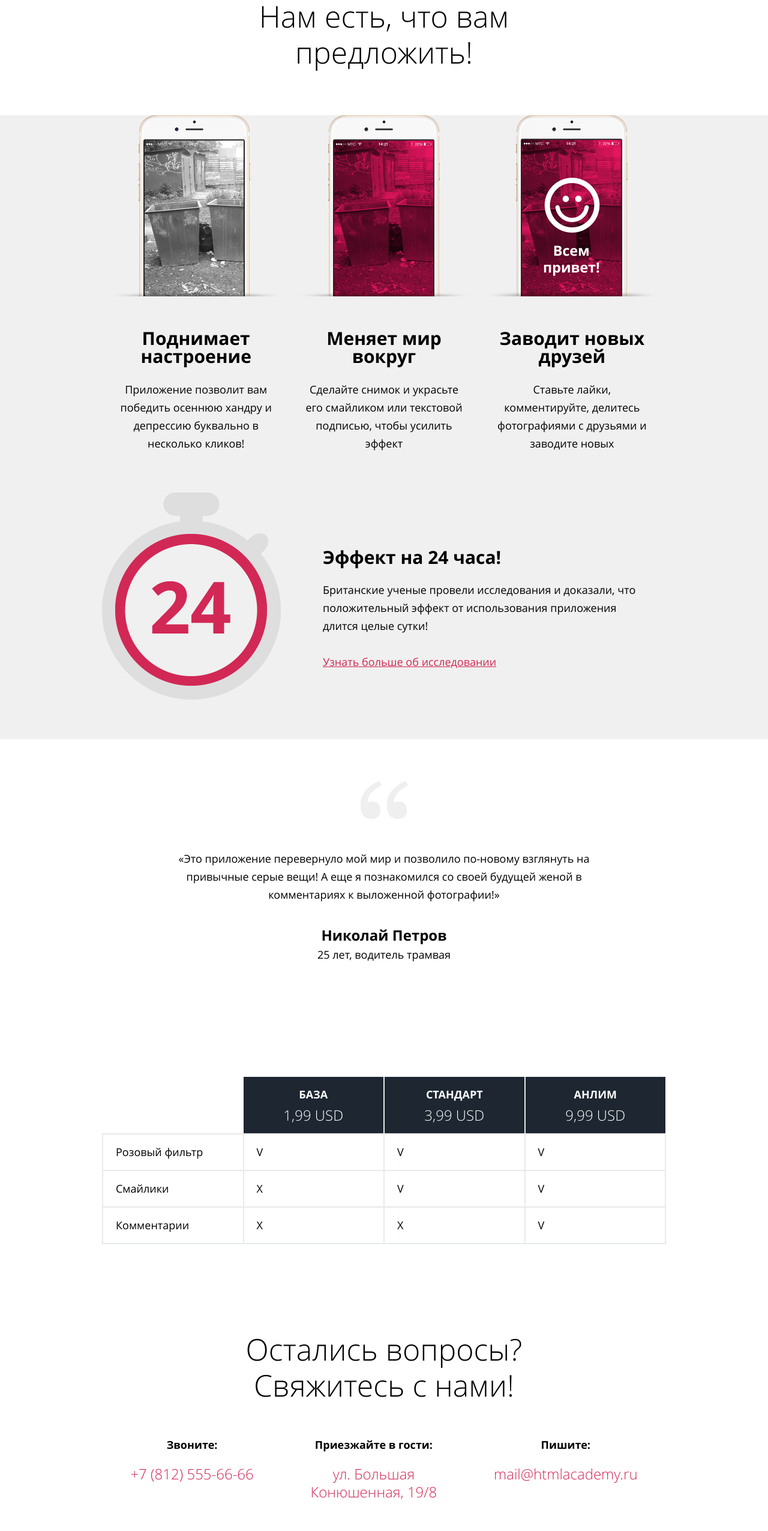
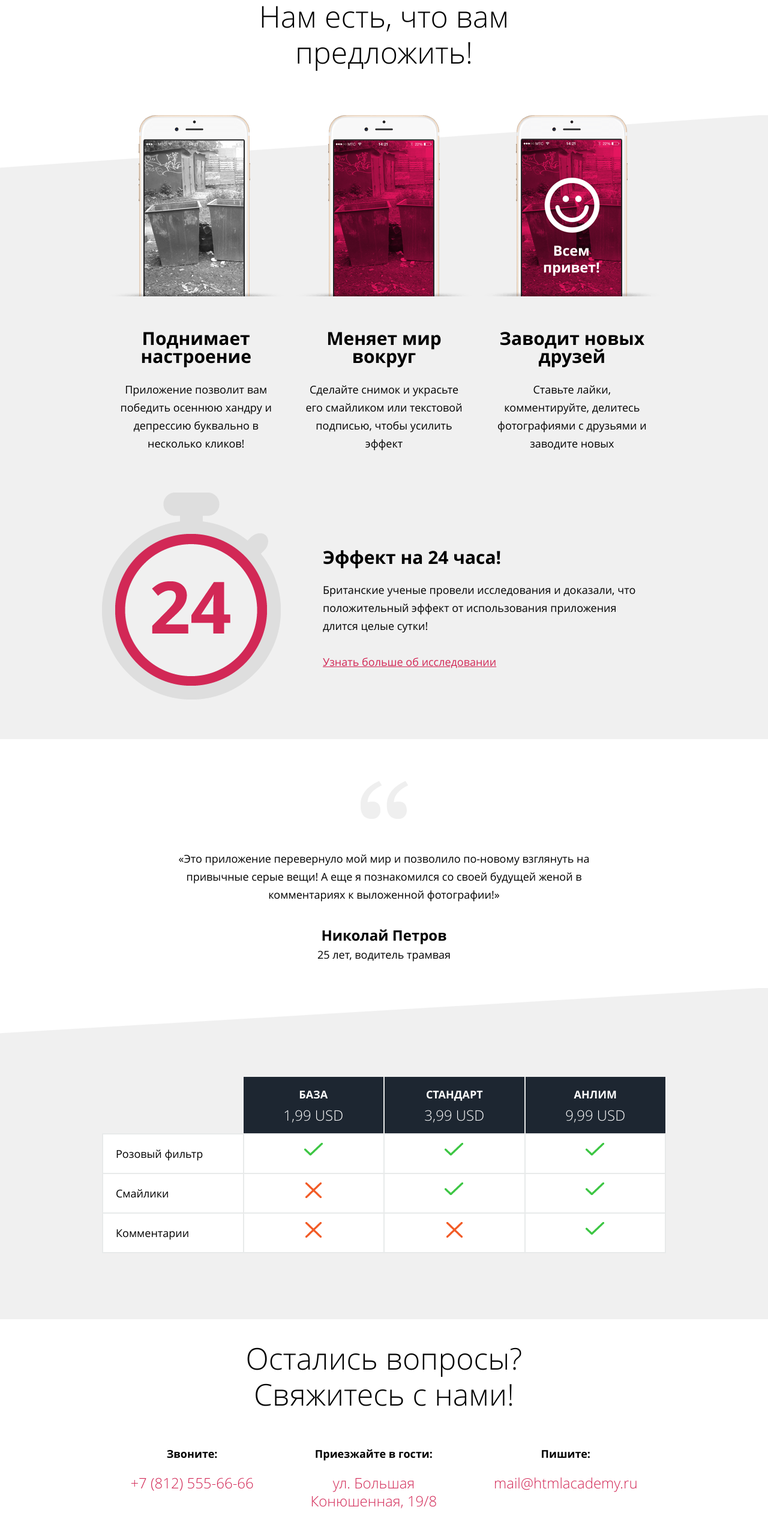
Before and after one commit to foxNP/Pink, a website: page index.html in a window 1280 px wide. Shown: the part 980-3532 px from the top of the page at 60% size. Drawn offline with Linux system fonts and the light colour scheme.

Commit message:
background-svg

```diff
--- a/_assets/scss/components/app-contacts.scss
+++ b/_assets/scss/components/app-contacts.scss
@@ -1,5 +1,5 @@
 .app-contacts {
-  padding-top: 10px;
+  padding-top: 42px;
   font-weight: 300;
   font-size: 24px;
   line-height: 30px;
@@ -35,7 +35,7 @@
       color: #000000;
       margin-left: auto;
       margin-right: auto;
-      margin-bottom: 38px;
+      margin-bottom: 36px;
       width: 225px;
 
       @media (max-width: $lg) and (min-width: $sm) {
--- a/_assets/scss/components/app-description.scss
+++ b/_assets/scss/components/app-description.scss
@@ -1,7 +1,7 @@
 .app-description {
   padding-top: 40px;
 
-  @media (min-width: $sm) and (max-width: $lg)  {
+  @media screen and (min-width: $sm)  {
     padding-top: 50px;
   }
 
@@ -49,6 +49,28 @@
 
   &__cards {
     background-color: #f0f0f0;
+    position: relative;
+  }
+
+  &__cards::before {
+    content: "";
+    display: block;
+    position: absolute;
+    top: 0;
+    left: 0;
+    margin-top: -1px;
+    width: 100%;
+    height: 35px;
+    background-image: url("../img/background/background-section.svg");
+    background-repeat: no-repeat;
+
+    @media screen and (min-width: $sm)  {
+      height: 90px;
+    }
+
+    @media screen and (min-width: $lg) {
+      height: 110px;
+    }
   }
 
   &__cards-inner {
@@ -87,4 +109,8 @@
       margin-top: 0;
     }
   }
+
+  &__box-info {
+    margin-top: -1px;
+  }
 }
--- a/_assets/scss/components/app-price.scss
+++ b/_assets/scss/components/app-price.scss
@@ -1,4 +1,8 @@
 .app-price {
+    background-color: #f0f0f0;
+    padding-top: 90px;
+    padding-bottom: 100px;
+    position: relative;
 
   @media screen and (min-width: $sm) {
     padding-top: 85px;
@@ -10,4 +14,25 @@
     padding-bottom: 110px;
   }
 
+  &:before {
+    content: "";
+    display: block;
+    position: absolute;
+    top: 0;
+    left: 0;
+    margin-top: -1px;
+    width: 100%;
+    height: 35px;
+    background-image: url("../img/background/background-section.svg");
+    background-repeat: no-repeat;
+
+    @media screen and (min-width: $sm)  {
+      height: 64px;
+    }
+
+    @media screen and (min-width: $lg) {
+      height: 95px;
+    }
+  }
+
 }
--- a/_assets/scss/components/box-info.scss
+++ b/_assets/scss/components/box-info.scss
@@ -15,7 +15,7 @@
     @media screen and (min-width: $sm) {
       display: flex;
       justify-content: space-between;
-      padding-top: 58px;
+      padding-top: 59px;
       padding-bottom: 58px;
       width: 620px;
       margin-left: auto;
@@ -23,7 +23,7 @@
     }
 
     @media screen and (min-width: $lg) {
-      padding-top: 0;
+      padding-top: 1px;
       width: 100%;
     }
   }
--- a/_assets/scss/components/map.scss
+++ b/_assets/scss/components/map.scss
@@ -11,24 +11,26 @@
     height: 500px;
   }
 
-  &__decor {
+  &:before {
+    content: "";
+    display: block;
     position: absolute;
     top: 0;
+    left: 0;
+    margin-top: -1px;
     width: 100%;
     height: 33px;
-    z-index: 1;
-  }
-}
+    background-image: url("../img/background/background-map.svg");
+    background-repeat: no-repeat;
+    z-index: 3;
 
-svg {
-  width: 100%;
-  height: 33px;
+    @media screen and (min-width: $sm) {
+      height: 68px;
+    }
 
-  @media (max-width: $lg) and (min-width: $sm) {
-    height: 68px;
+    @media screen and (min-width: $lg) {
+      height: 100px;
+    }
   }
 
-  @media screen and (min-width: $lg) {
-    height: 100px;
-  }
 }
--- a/_assets/scss/components/slider.scss
+++ b/_assets/scss/components/slider.scss
@@ -26,6 +26,7 @@
 
   &__option {
     border-top: 2px solid #e8eaea;
+    background-color: #ffffff;
     padding-top: 14px;
     padding-bottom: 14px;
     padding-left: 22px;
--- a/_assets/scss/components/table.scss
+++ b/_assets/scss/components/table.scss
@@ -17,10 +17,11 @@
     @media screen and (min-width: $sm) {
       border: 2px solid #e8eaea;
       width: 25%;
-      padding-top: 7px;
-      padding-bottom: 8px;
+      background-color: #ffffff;
       padding-left: 14px;
       padding-right: 14px;
+      text-align: center;
+      vertical-align: center;
     }
 
     @media screen and (min-width: $lg) {
@@ -67,3 +68,7 @@
   }
 
 }
+
+td:first-child {
+  text-align: left;
+}
--- a/_assets/scss/icons.scss
+++ b/_assets/scss/icons.scss
@@ -66,6 +66,22 @@
   display: inline-block;
   background-image: url("../img/icons/i_microsoft-logo.png");
   background-repeat: no-repeat;
-  height:41px;
+  height: 41px;
   width: 44px;
 }
+
+.i-no {
+  display: inline-block;
+  background-image: url("../img/icons/i_no.png");
+  background-repeat: no-repeat;
+  height: 27px;
+  width: 27px;
+}
+
+.i-yes {
+  display: inline-block;
+  background-image: url("../img/icons/i_yes.png");
+  background-repeat: no-repeat;
+  height:27px;
+  width: 32px;
+}
--- a/index.html
+++ b/index.html
@@ -109,7 +109,7 @@
             </div>
             </div>
         </div>
-        <div class="box-info">
+        <div class="app-description__box-info box-info">
             <div class="container box-info__container">
                 <div class="box-info__inner">
             <div class="box-info__img">
@@ -171,21 +171,39 @@
             </tr>
             <tr>
                 <td class="table__cell">Розовый фильтр</td>
-                <td class="table__cell">V</td>
-                <td class="table__cell">V</td>
-                <td class="table__cell">V</td>
+                <td class="table__cell">
+                    <span class="i-yes"></span>
+                </td>
+                <td class="table__cell">
+                    <span class="i-yes"></span>
+                </td>
+                <td class="table__cell">
+                    <span class="i-yes"></span>
+                </td>
             </tr>
             <tr>
                 <td class="table__cell">Смайлики</td>
-                <td class="table__cell">X</td>
-                <td class="table__cell">V</td>
-                <td class="table__cell">V</td>
+                <td class="table__cell">
+                    <span class="i-no"></span>
+                </td>
+                <td class="table__cell">
+                    <span class="i-yes"></span>
+                </td>
+                <td class="table__cell">
+                    <span class="i-yes"></span>
+                </td>
             </tr>
             <tr>
                 <td class="table__cell">Комментарии</td>
-                <td class="table__cell">X</td>
-                <td class="table__cell">X</td>
-                <td class="table__cell">V</td>
+                <td class="table__cell">
+                    <span class="i-no"></span>
+                </td>
+                <td class="table__cell">
+                    <span class="i-no"></span>
+                </td>
+                <td class="table__cell">
+                    <span class="i-yes"></span>
+                </td>
             </tr>
             </tbody>
         </table>
@@ -222,11 +240,6 @@
         </div>
         </div>
             <div id="map" class="map">
-                <div class="map__decor">
-                    <svg fill="#ffffff" xmlns="http://www.w3.org/2000/svg" version="1.1" width="100%" viewBox="0 0 100 102" preserveAspectRatio="none">
-                        <path d="M0 0 L50 100 L100 0 Z"></path>
-                    </svg>
-                </div>
                 <script src="https://api-maps.yandex.ru/2.1/?lang=ru_RU&amp;apikey=ee84bb87-99fd-4001-95f7-8fa65d292808" type="text/javascript"></script>
             </div>
     </section>
```
Also changed, not shown: build/css/styles.css, build/img/background/background-section.svg (added), build/img/icons/i_no.png (renamed from build/img/icons/i-no.png), build/img/icons/i_yes.png (renamed from build/img/icons/i-yes.png).
